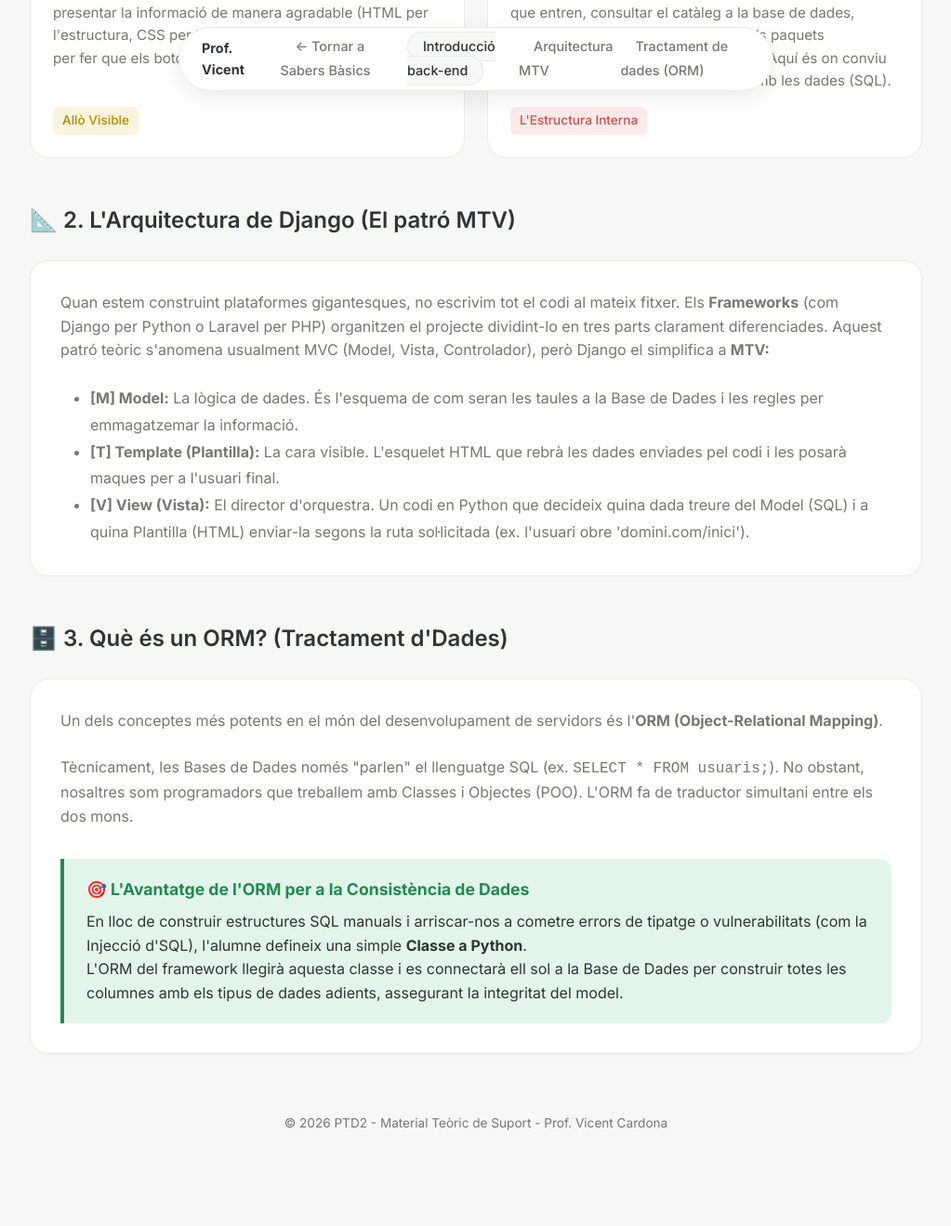
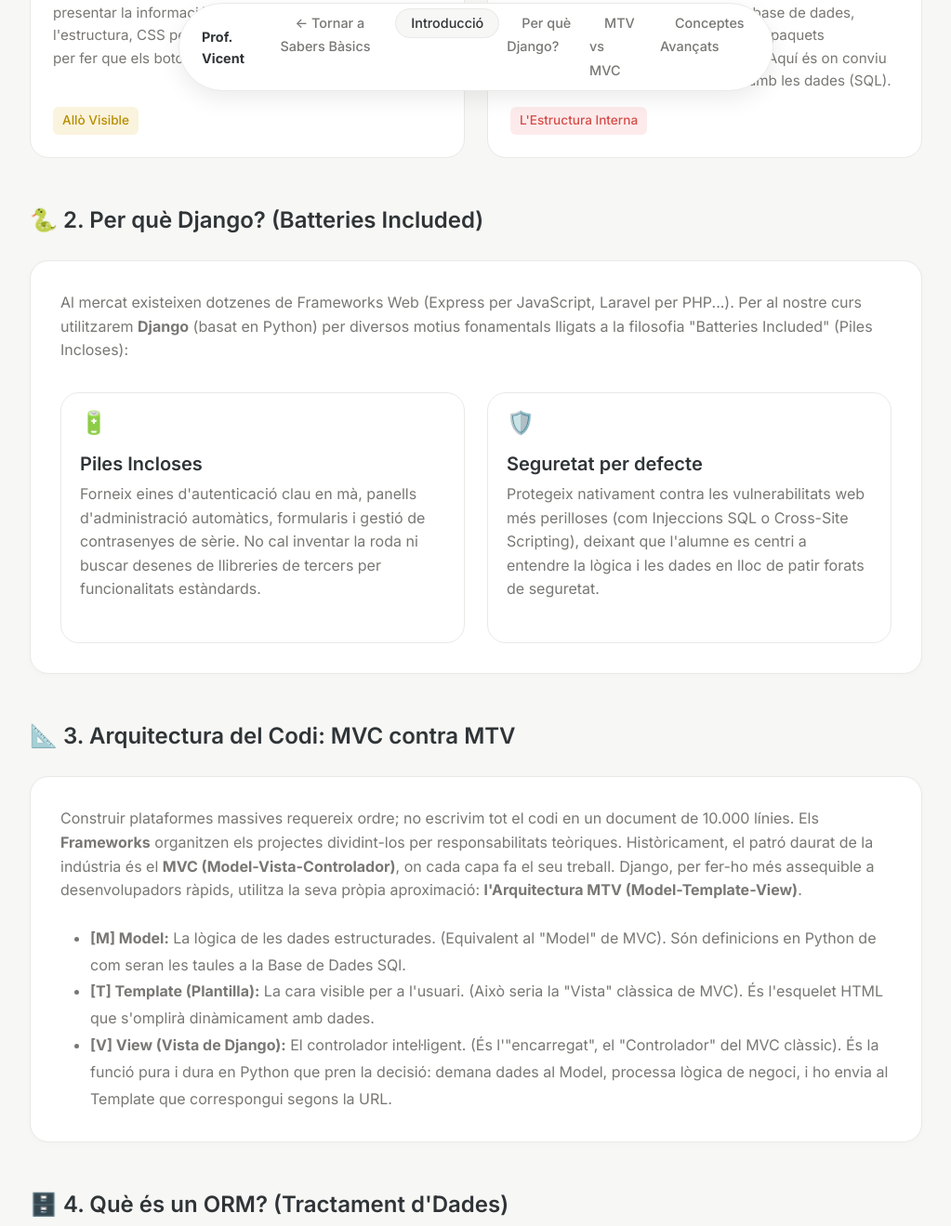
Before and after one commit to VicentCardona/sabers, a plain HTML site: page teoria_saber_b.html in a window 1280 px wide. Shown: the part 670-1989 px from the top of the page at 93% size, without its empty margins (128-1151 px from the left). Drawn offline with Linux system fonts and the light colour scheme.

Commit message:
feat: Expand Saber B theory with Django fundamentals

```diff
--- a/teoria_saber_b.html
+++ b/teoria_saber_b.html
@@ -21,9 +21,10 @@
             <span class="logo">Prof. Vicent</span>
             <ul class="nav-links">
                 <li><a href="ptd2.html">← Tornar a Sabers Bàsics</a></li>
-                <li><a href="#intro" class="active">Introducció back-end</a></li>
-                <li><a href="#arquitectura">Arquitectura MTV</a></li>
-                <li><a href="#orm">Tractament de dades (ORM)</a></li>
+                <li><a href="#intro" class="active">Introducció</a></li>
+                <li><a href="#django">Per què Django?</a></li>
+                <li><a href="#arquitectura">MTV vs MVC</a></li>
+                <li><a href="#conceptes">Conceptes Avançats</a></li>
             </ul>
         </div>
     </nav>
@@ -74,34 +75,68 @@
             </div>
         </section>
 
-        <section id="arquitectura" class="section">
+        <section id="django" class="section">
             <div class="section-header">
-                <h2>📐 2. L'Arquitectura de Django (El patró MTV)</h2>
+                <h2>🐍 2. Per què Django? (Batteries Included)</h2>
             </div>
 
             <div class="module-card">
                 <div class="module-body">
-                    <p>Quan estem construint plataformes gigantesques, no escrivim tot el codi al mateix fitxer. Els
-                        <strong>Frameworks</strong> (com Django per Python o Laravel per PHP) organitzen el projecte
-                        dividint-lo en tres parts clarament diferenciades. Aquest patró teòric s'anomena usualment MVC
-                        (Model, Vista, Controlador), però Django el simplifica a <strong>MTV:</strong></p>
+                    <p>Al mercat existeixen dotzenes de Frameworks Web (Express per JavaScript, Laravel per PHP...). Per
+                        al nostre curs utilitzarem <strong>Django</strong> (basat en Python) per diversos motius
+                        fonamentals lligats a la filosofia "Batteries Included" (Piles Incloses):</p>
+
+                    <div class="bento-grid" style="margin-top: 2rem;">
+                        <div class="bento-card card-small">
+                            <div class="card-emoji">🔋</div>
+                            <h3>Piles Incloses</h3>
+                            <p>Forneix eines d'autenticació clau en mà, panells d'administració automàtics, formularis i
+                                gestió de contrasenyes de sèrie. No cal inventar la roda ni buscar desenes de llibreries
+                                de tercers per funcionalitats estàndards.</p>
+                        </div>
+                        <div class="bento-card card-small">
+                            <div class="card-emoji">🛡️</div>
+                            <h3>Seguretat per defecte</h3>
+                            <p>Protegeix nativament contra les vulnerabilitats web més perilloses (com Injeccions SQL o
+                                Cross-Site Scripting), deixant que l'alumne es centri a entendre la lògica i les dades
+                                en lloc de patir forats de seguretat.</p>
+                        </div>
+                    </div>
+                </div>
+            </div>
+        </section>
+
+        <section id="arquitectura" class="section">
+            <div class="section-header">
+                <h2>📐 3. Arquitectura del Codi: MVC contra MTV</h2>
+            </div>
+
+            <div class="module-card">
+                <div class="module-body">
+                    <p>Construir plataformes massives requereix ordre; no escrivim tot el codi en un document de 10.000
+                        línies. Els <strong>Frameworks</strong> organitzen els projectes dividint-los per
+                        responsabilitats teòriques. Històricament, el patró daurat de la indústria és el <strong>MVC
+                            (Model-Vista-Controlador)</strong>, on cada capa fa el seu treball. Django, per fer-ho més
+                        assequible a desenvolupadors ràpids, utilitza la seva pròpia aproximació: <strong>l'Arquitectura
+                            MTV (Model-Template-View)</strong>.</p>
 
                     <ul style="margin-left: 2rem; margin-top: 1rem; color: var(--text-secondary); line-height: 1.8;">
-                        <li><strong>[M] Model:</strong> La lògica de dades. És l'esquema de com seran les taules a la
-                            Base de Dades i les regles per emmagatzemar la informació.</li>
-                        <li><strong>[T] Template (Plantilla):</strong> La cara visible. L'esquelet HTML que rebrà les
-                            dades enviades pel codi i les posarà maques per a l'usuari final.</li>
-                        <li><strong>[V] View (Vista):</strong> El director d'orquestra. Un codi en Python que decideix
-                            quina dada treure del Model (SQL) i a quina Plantilla (HTML) enviar-la segons la ruta
-                            sol·licitada (ex. l'usuari obre 'domini.com/inici').</li>
+                        <li><strong>[M] Model:</strong> La lògica de les dades estructurades. (Equivalent al "Model" de
+                            MVC). Són definicions en Python de com seran les taules a la Base de Dades SQl.</li>
+                        <li><strong>[T] Template (Plantilla):</strong> La cara visible per a l'usuari. (Això seria la
+                            "Vista" clàssica de MVC). És l'esquelet HTML que s'omplirà dinàmicament amb dades.</li>
+                        <li><strong>[V] View (Vista de Django):</strong> El controlador intel·ligent. (És
+                            l'"encarregat", el "Controlador" del MVC clàssic). És la funció pura i dura en Python que
+                            pren la decisió: demana dades al Model, processa lògica de negoci, i ho envia al Template
+                            que correspongui segons la URL.</li>
                     </ul>
                 </div>
             </div>
         </section>
 
-        <section id="orm" class="section">
+        <section class="section">
             <div class="section-header">
-                <h2>🗄️ 3. Què és un ORM? (Tractament d'Dades)</h2>
+                <h2>🗄️ 4. Què és un ORM? (Tractament d'Dades)</h2>
             </div>
 
             <div class="module-card">
@@ -110,7 +145,8 @@
                             (Object-Relational Mapping)</strong>.</p>
                     <p>Tècnicament, les Bases de Dades només "parlen" el llenguatge SQL (ex.
                         <code>SELECT * FROM usuaris;</code>). No obstant, nosaltres som programadors que treballem amb
-                        Classes i Objectes (POO). L'ORM fa de traductor simultani entre els dos mons.</p>
+                        Classes i Objectes (POO). L'ORM fa de traductor simultani entre els dos mons.
+                    </p>
 
                     <div class="project-box" style="margin-top: 2rem;">
                         <h4>🎯 L'Avantatge de l'ORM per a la Consistència de Dades</h4>
@@ -125,6 +161,45 @@
             </div>
         </section>
 
+        <section id="conceptes" class="section">
+            <div class="section-header">
+                <h2>🚀 5. Més enllà de les dades: Altres Fonaments Moderns</h2>
+            </div>
+
+            <div class="bento-grid">
+                <!-- Venv -->
+                <div class="bento-card card-large">
+                    <h3>📦 L'Aïllament: Entorns Virtuals (VENV)</h3>
+                    <p>En el desenvolupament de servidors rarament programem de zero absolut; depenem de llibreries
+                        grans i complexes (com el propi Django). Un <strong>Entorn Virtual</strong> és com una "caixa de
+                        sorra" (sandbox).</p>
+                    <p>Si instal·lem eines globalment a un ordinador local, els canvis de versificació poden fracturar
+                        aplicacions antigues. Els entorns virtuals garanteixen que un Projecte del 2026 i el teu futur
+                        Projecte del 2027 tinguin espais inalterables; les llibreries que s'actualitzin a un no
+                        trencaran mai l'altre.</p>
+                </div>
+
+                <!-- Enrutament -->
+                <div class="bento-card">
+                    <h3>🔀 L'Enrutament (URL Mapping)</h3>
+                    <p>El concepte fonamental que permet a un servidor traduir un text humà com
+                        <code>youtube.com/watch</code> en codi. Les Rutes actuen com un mapa de carreteres invisible:
+                        connecten cadenes de text (l'URL peticionada al navegador) exclusivament amb la funció
+                        específica encarregada de resoldre i proporcionar aquella pàgina (la Vista MTV).</p>
+                </div>
+
+                <!-- Autenticacio -->
+                <div class="bento-card">
+                    <h3>🔐 Autenticació i Sessions</h3>
+                    <p>Internet es basa en protocols sense estat (<em>stateless</em>): el servidor s'oblida absolutament
+                        de tu un cop t'ha lliurat el codi HTML demanat. Aleshores, com el servidor reconeix que estàs
+                        dins del teu compte iniciat de YouTube o Google? Mitjançant identificadors persistents de Sessió
+                        (com les <em>Cookies</em> o els <em>Tokens</em>). Gestionar l'inici, l'aturada de la sessió i la
+                        privadesa és la pedra angular del curs PTD2.</p>
+                </div>
+            </div>
+        </section>
+
         <footer class="site-footer">
             <p>&copy; 2026 PTD2 - Material Teòric de Suport - Prof. Vicent Cardona</p>
         </footer>
```
